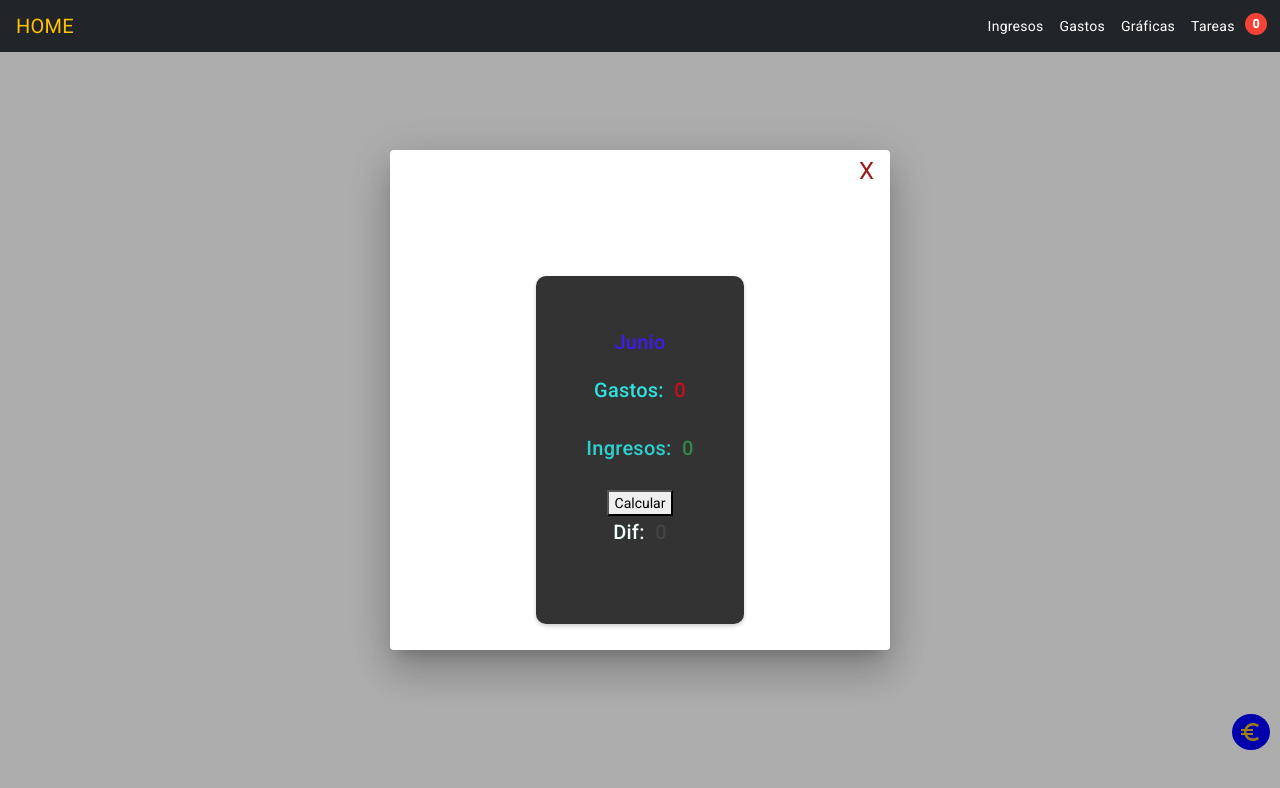
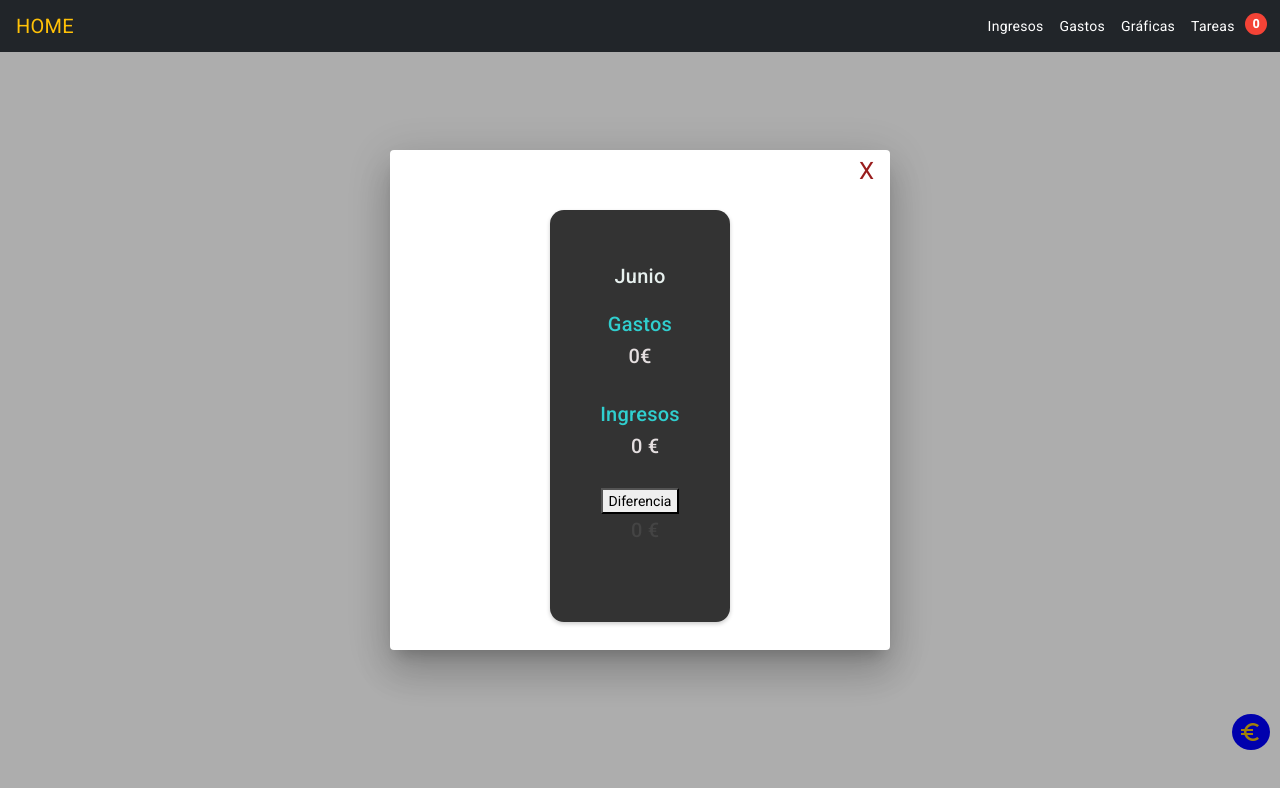
Before and after one commit to oscarsmbaquero/Angular-home, an Angular app: page / in a window 1280 px wide. Both pictures are taken after a click on the button "euro_symbol". Shown: the top 788 px of the page. Built offline with nearby package versions, Linux system fonts and the light colour scheme; no server answers; what @angular/material-moment-adapter would draw is missing.

Commit message:
estilos modal

```diff
--- a/src/app/shared/components/modal/modal.component.css
+++ b/src/app/shared/components/modal/modal.component.css
@@ -14,7 +14,8 @@
     flex-direction: row;
     justify-content: center;
     align-items: center;
-    height: 60vh;
+    /* height: 100%;
+    width: 100%; */
 
     /* background-color: #333; */
   }
@@ -30,6 +31,7 @@
     box-shadow: 0 2px 4px rgba(0,0,0,0.2);
     transition: all 0.3s ease;
     background-color: #333;
+    border-radius: 14px;
   }
 
   .box:hover {
--- a/src/app/shared/components/modal/modal.component.html
+++ b/src/app/shared/components/modal/modal.component.html
@@ -1,24 +1,24 @@
 <div class="container">
   <div class="box">
-    <h2><span style="color: rgb(64, 26, 233)">{{mesActual}}</span></h2>
+    <h2><span style="color: rgb(231, 240, 238)">{{mesActual}}</span></h2>
     <div class="variable">
       <h2>
-        <span style="color: rgb(48, 225, 225)">Gastos:</span>&nbsp;&nbsp;<span
-          style="color: rgb(201, 12, 28)"
-          >{{ sumaG }}</span
+        <span style="color: rgb(48, 207, 207)">Gastos<br/></span><span
+          style="color: rgb(229, 223, 224)"
+          >{{ sumaG }}€</span
         >
       </h2>
     </div>
     <div class="variable">
       <h2>
-        <span style="color: rgb(48, 207, 207)">Ingresos:</span>&nbsp;&nbsp;<span
-          style="color: rgb(51, 135, 76)"
-          >{{ sumaIngreso }}</span
+        <span style="color: rgb(48, 207, 207)">Ingresos<br/></span>&nbsp;&nbsp;<span
+          style="color: rgb(229, 223, 224)"
+          >{{ sumaIngreso }}&nbsp;€</span
         >
       </h2>
     </div>
     <button mat-raised-button color="warn" (click)="calcularDiferencia()">
-      Calcular
+      Diferencia
     </button>
 
     <div
@@ -29,7 +29,7 @@
       }"
     >
       <h2>
-        <span style="color: azure">Dif:</span>&nbsp;&nbsp;<span>{{ diferencia }}</span>
+        <span style="color: azure"></span>&nbsp;&nbsp;<span>{{ diferencia }}&nbsp;€</span>
       </h2>
     </div>
   </div>
```
